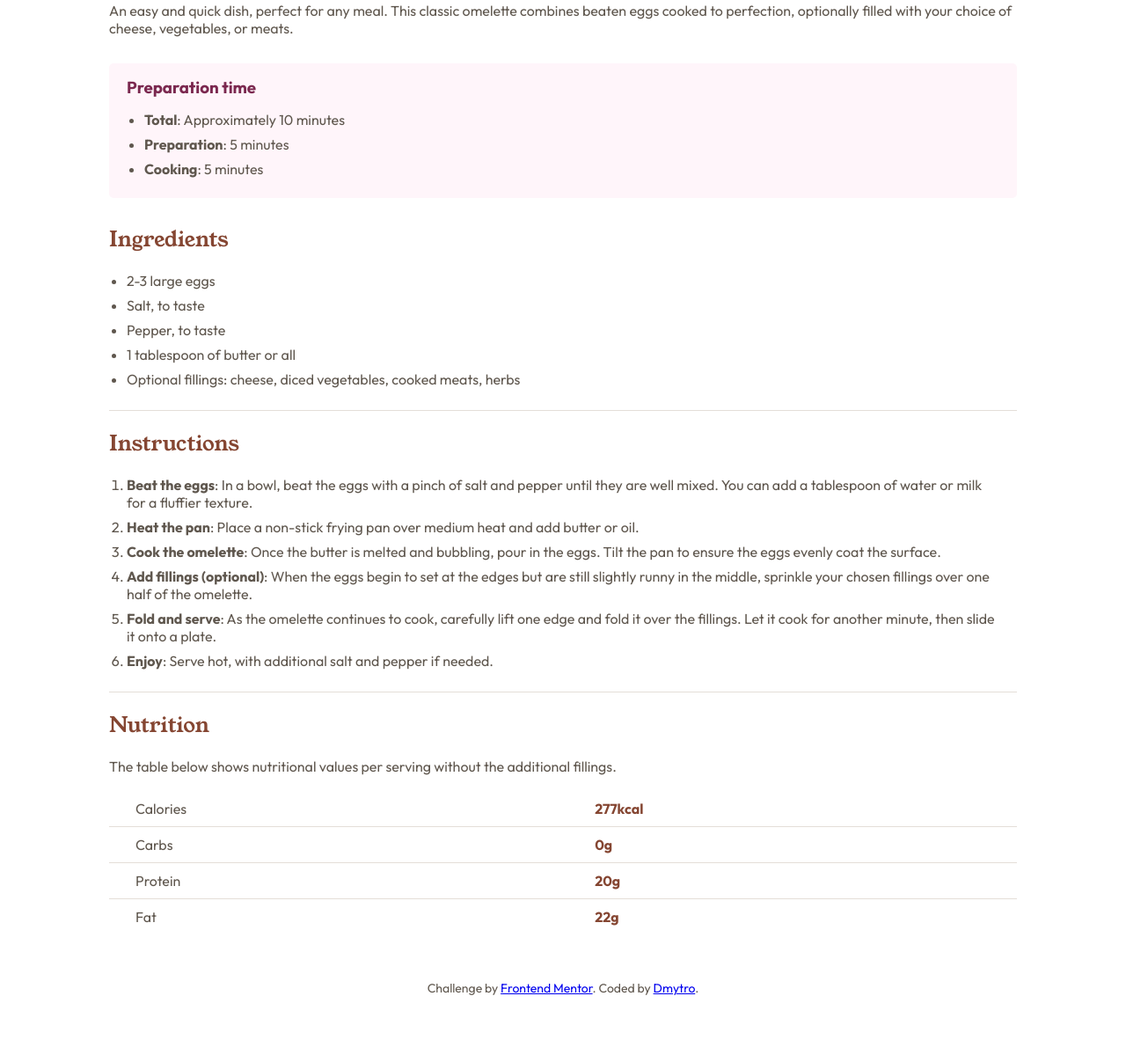
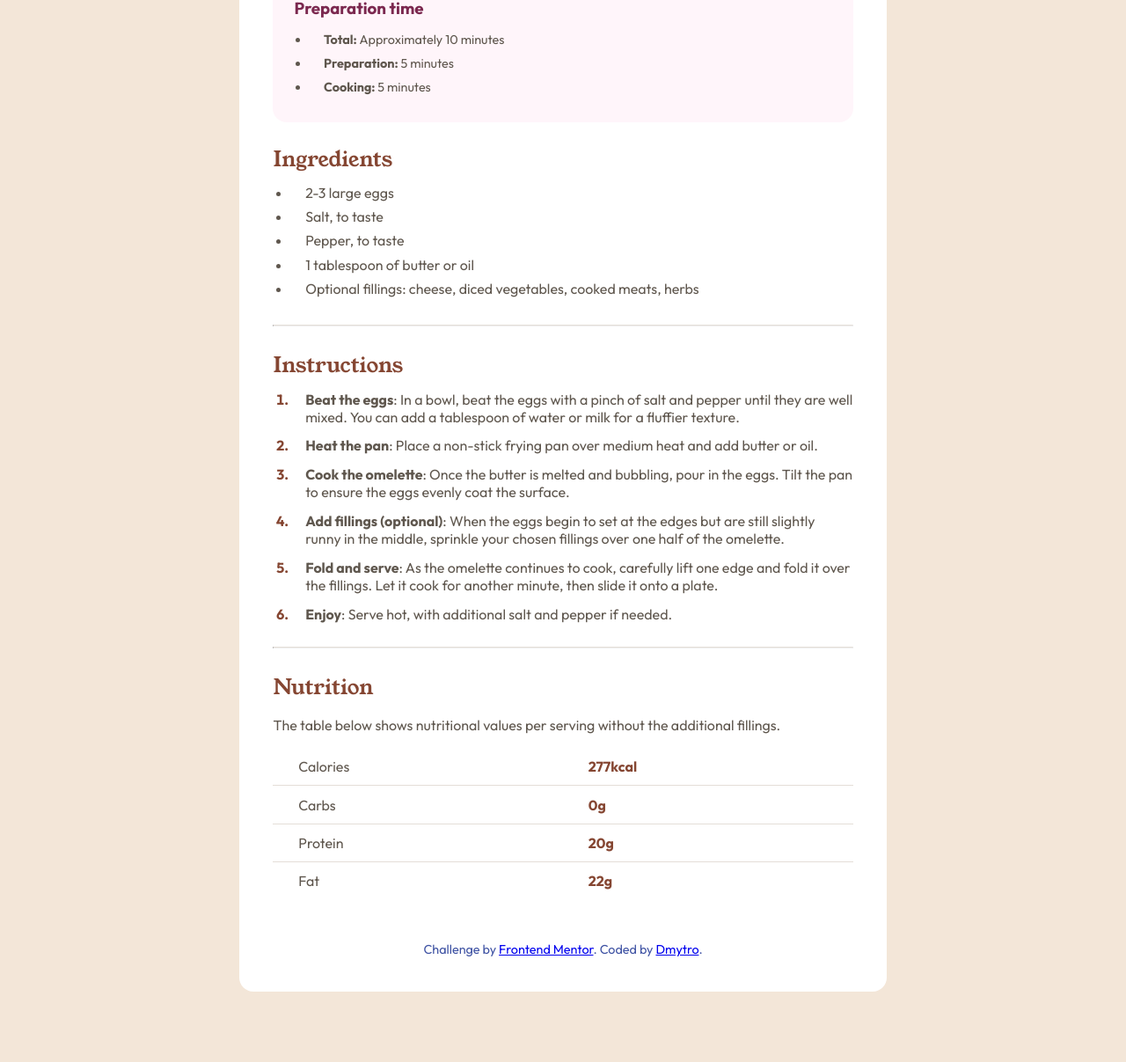
Before and after one commit to hitriy-dmitriy/recipe-page, a plain HTML site: page index.html in a window 1280 px wide. Shown: the part 598-1805 px from the top of the page at 88% size. Before the commit the page ends 1750 px from the top, so only its background shows below. Drawn offline with Linux system fonts and the light colour scheme.

Commit message:
Add files via upload

```diff
--- a/index.html
+++ b/index.html
@@ -4,46 +4,41 @@
     <meta charset="UTF-8">
     <meta name="viewport" content="width=device-width, initial-scale=1.0">
     <link rel="stylesheet" href="style.css">
-    <link rel="icon" type="image/png" sizes="32x32" href="./assets/images/favicon-32x32.png">
-    <link rel="preconnect" href="https://fonts.googleapis.com">
-    <link rel="preconnect" href="https://fonts.gstatic.com" crossorigin>
-    <link href="https://fonts.googleapis.com/css2?family=Young+Serif&display=swap" rel="stylesheet">
-    <link rel="preconnect" href="https://fonts.googleapis.com">
-    <link rel="preconnect" href="https://fonts.gstatic.com" crossorigin>
-    <link href="https://fonts.googleapis.com/css2?family=Outfit:wght@100..900&display=swap" rel="stylesheet">
-    <title>Recipe page</title>
+    <link rel="icon" type="img/png" sizes="32x32" href="./images/favicon-32x32.png">
+    <title>Frontend Mentor | Recipe Page v2</title>
 </head>
 <body>
-   <div class="main">
-        <div class="head">
-            <img id="omlete" src="./assets/images/image-omelette.jpeg" alt="omlete">
-        </div>
-        <div class="text-container">
-            <div class="head-text">
-                <h1>Simple Omelette Recipe</h1>
-                <p>An easy and quick dish, perfect for any meal. This classic omelette combines beaten eggs cooked
-                to perfection, optionally filled with your choice of cheese, vegetables, or meats.</p>
-            </div>
-            <div class="preparation-time">
+   <main>
+        <article>
+            <header>
+                <img src="./images/image-omelette.jpeg" alt="omlete image">
+                <h1>Simple Omlete Recipe</h1>
+                <p>
+                    An easy and quick dish, perfect for any meal. This classic omelette
+                    combines beaten eggs cooked to perfection, optionally filled with
+                    your choice of cheese, vegetables, or meats.
+                </p>
+            </header>
+            <section class="time">
                 <h3>Preparation time</h3>
                 <ul>
-                    <li><strong>Total</strong>: Approximately 10 minutes</li>
-                    <li><strong>Preparation</strong>: 5 minutes</li>
-                    <li><strong>Cooking</strong>: 5 minutes</li>
+                    <li><strong>Total: </strong>Approximately 10 minutes</li>
+                    <li><strong>Preparation: </strong>5 minutes</li>
+                    <li><strong>Cooking: </strong>5 minutes</li>
                 </ul>
-            </div>
-            <div class="ingredients" id="plan">
+            </section>
+            <section class="ingredients">
                 <h2>Ingredients</h2>
                 <ul>
                     <li>2-3 large eggs</li>
                     <li>Salt, to taste</li>
                     <li>Pepper, to taste</li>
-                    <li>1 tablespoon of butter or all</li>
+                    <li>1 tablespoon of butter or oil</li>
                     <li>Optional fillings: cheese, diced vegetables, cooked meats, herbs</li>
                 </ul>
-                <div id="underline"></div>
-            </div>
-            <div class="instructions" id="plan">
+            </section>
+            <hr>
+            <section class="instructions">
                 <h2>Instructions</h2>
                 <ol>
                     <li><strong>Beat the eggs</strong>: In a bowl, beat the eggs with a pinch of salt and pepper until they are well mixed.
@@ -57,17 +52,12 @@
                         fillings. Let it cook for another minute, then slide it onto a plate.</li>
                     <li><strong>Enjoy</strong>: Serve hot, with additional salt and pepper if needed.</li>
                 </ol>
-                <div id="underline"></div>
-            </div>
-            <div class="nutrition" id="plan">
+            </section>
+            <hr>
+            <section class="nutrition">
                 <h2>Nutrition</h2>
                 <p>The table below shows nutritional values per serving without the additional fillings.</p>
-                <div id="table">
                 <table>
-                        <tr>
-                            <th></th>
-                            <th></th>
-                        </tr>
                     <tr>
                         <td>Calories</td>
                         <td><span>277kcal</span></td>
@@ -85,13 +75,13 @@
                         <td><span>22g</span></td>
                     </tr>
                 </table>
-                </div>
-            </div>
-        </div>
-   </div>
+            </section>
             <div class="attribution">
                 Challenge by <a href="https://www.frontendmentor.io?ref=challenge" target="_blank">Frontend Mentor</a>.
                 Coded by <a href="#">Dmytro</a>.
             </div>
+        </article>
+
+   </main>
 </body>
 </html>
--- a/style.css
+++ b/style.css
@@ -1,14 +1,16 @@
+@font-face {
+    font-family: outfit;
+    src: url(./assets/fonts/outfit/Outfit-VariableFont_wght.ttf);
+}
+
+@font-face {
+    font-family: young-serif;
+    src: url(./assets/fonts/young-serif/YoungSerif-Regular.ttf);
+}
+
 * {
-    box-sizing: border-box;
     margin: 0;
     padding: 0;
-}
-
-body {
-    font-family: "Outfit", serif;
-    font-weight: 400;
-    font-size: 16px;
-    background-color: var(--white);
 }
 
 /* colors*/
@@ -23,112 +25,181 @@ body {
     --rose-50: hsl(330, 100%, 98%);
 }
 
-.attribution {
-    font-size: 14px;
-    text-align: center;
-    color: var(--stone-600);
-    margin-top: -3%;
+body {
+    background-color: var(--stone-100);
+    min-height: 100vh;
+    display: flex;
+    flex-direction: column;
 }
 
-/* mobile design 375px */
-
-.head #omlete {
-    width: 100%;
-    height: auto;
+h1, h2 {
+    font-family: young-serif;
+    font-weight: 400;
+    color: var(--brown-800);
 }
 
-.text-container {
-    padding: 5% 7%;
+h3, p, li {
+    font-family: outfit;
+    font-weight: 400;
+    color: var(--stone-600);
 }
 
-.head-text h1 {
-    margin-bottom: 15px;
+main {
+    flex: 1;
+    display: flex;
+    justify-content: center;
+    align-items: center;
+    margin: 5rem auto;
+
+}
+
+main article {
+    box-sizing: border-box;
+    width: 46rem;
+    /* margin: clamp(0px, 1vw, 7.7rem); */
+    padding: 2.4rem;
+    background-color: var(--white);
+    border-radius: 1rem;
+}
+
+main article header img {
+    width: 100%;
+    border-radius: 1rem;
+}
+
+main article header h1 {
+    font-size: 2.5rem;
+    margin-top: 1.3rem;
     color: var(--stone-900);
 }
 
-.preparation-time {
-    background-color: var(--rose-50);
-/*     padding: 30px; */
-    border-radius: 5px;
-    margin-top: 30px;
-    margin-bottom: 30px;
-    height: 20%px;
+hr {
+    margin: 1.7rem 0rem;
+    /* border-color: var(--stone-150); */
+    border-top: 1px solid var(--stone-150);
 }
 
-.preparation-time h3 {
+/* main article .ingredients, .instructions  {
+    border-bottom: 1px solid var(--stone-150);
+} */
+
+.time {
+    background-color: var(--rose-50);
+    border-radius: 1rem;
+    height: auto;
+    line-height: 1.7rem;
+    margin: 1.8rem auto;
+}
+.time ul {
+    padding-left: 2.6rem;
+    padding-bottom: 1.6rem;
+    font-size: .9rem;
+}
+.time li {
+    padding-left: 1rem;
+}
+.time h3 {
+    padding-top: 1.5rem;
+    padding-left: 1.5rem;
+    padding-bottom: 0.5rem;
     color: var(--rose-800);
-    margin-left: 20px;
-    padding-top: 15px;
-}
-
-.preparation-time ul {
-    padding: 15px 40px;
-}
-
-#plan h2 {
-    margin: 20px 0;
-    color: var(--brown-800);
-}
-
-.head-text h1, .ingredients h2, .instructions h2, .nutrition h2 {
-    font-family: "Young Serif", serif;
-    font-weight: 400;
-}
-
-p, li {
-    color: var(--stone-600);
-    margin-bottom: 8px;
-}
-
-#plan ul, ol {
-    padding: 0px 20px;
-}
-
-#underline {
-    border-bottom: 1px solid var(--stone-150);
-/*     margin: 30px 0; */
-    margin-top: 25px;
+    font-weight: 700;
 }
 
 
+.ingredients {
+    line-height: 1.7rem;
+}
+.ingredients ul {
+    margin-left: 1.3rem;
+    margin-top: 0.7rem;
+}
+.ingredients li {
+    padding-left: 1rem;
+}
 
-table {
-    width: 100%;
-    border-collapse: collapse;
+
+.instructions ol {
+    margin-top: 0.7rem;
+    margin-left: 1.3rem;
 }
-th {
-   padding: 5px;
+.instructions li {
+    margin-bottom: .8rem;
+    padding-left: 1rem;
 }
-td {
-    padding: 10px 30px;
-    color: var(--stone-600);
-}
-td span {
+.instructions li::marker {
     color: var(--brown-800);
     font-weight: 700;
 }
 
-tr:not(:first-child):not(:last-child) {
+
+.nutrition table {
+    font-family: outfit;
+    color: var(--stone-600);
+    width: 100%;
+    border-collapse: collapse;
+    table-layout: fixed;
+}
+.nutrition table tr td {
+    padding: 0.7rem 1.8rem;
+}
+.nutrition table tr td span {
+    color: var(--brown-800);
+    font-weight: 700;
+}
+.nutrition table tr:not(:last-child) {
     border-bottom: 1px solid var(--stone-150);
 }
+.nutrition p {
+    margin: 1rem 0rem;
+}
 
-/* Desktop design */
-@media (min-width: 800px) {
-    .main {
-        max-width: 1200px;
+
+.attribution {
+    font-family: outfit;
+    font-size: .9rem;
+    text-align: center;
+    color: hsl(228, 45%, 44%);
+    margin-top: 3rem;
+}
+
+/* mobile desing */
+@media (max-width: 768px) {
+    main  {
+        width: 100%;
+        height: auto;
         margin: 0 auto;
-        padding-top: 30px;
-        padding-bottom: 30px;
+        box-sizing: border-box;
     }
 
-    .head {
-        width: 100%;
+    main article header p {
+        padding-left: 1.6rem;
+    }
+    main article header img {
+        max-width: 100%;
+        height: auto;
+        border-radius: 0;
+    }
+    main article {
+        padding: 0;
+        padding-bottom: 2rem;
+    }
+    main article h1, section {
+        padding: 0rem 1.6rem;
+    }
+    main article .time {
+        width: 70%;
+    }
+
+    main article hr {
+        margin: 1.7rem 1.6rem;
+    }
+
+    main article .attribution {
+        font-family: outfit;
         text-align: center;
-        margin-bottom: -20px;
+        margin: 1rem auto;
+        color: hsl(228, 45%, 44%);
     }
-    .head #omlete {
-        width: 85%;
-        height: auto;
-        border-radius: 20px;
-    }
+
 }
```
Also changed, not shown: images/favicon-32x32.png (added), images/image-omelette.jpeg (added). Lines whose indentation alone changed are shown as unchanged.
